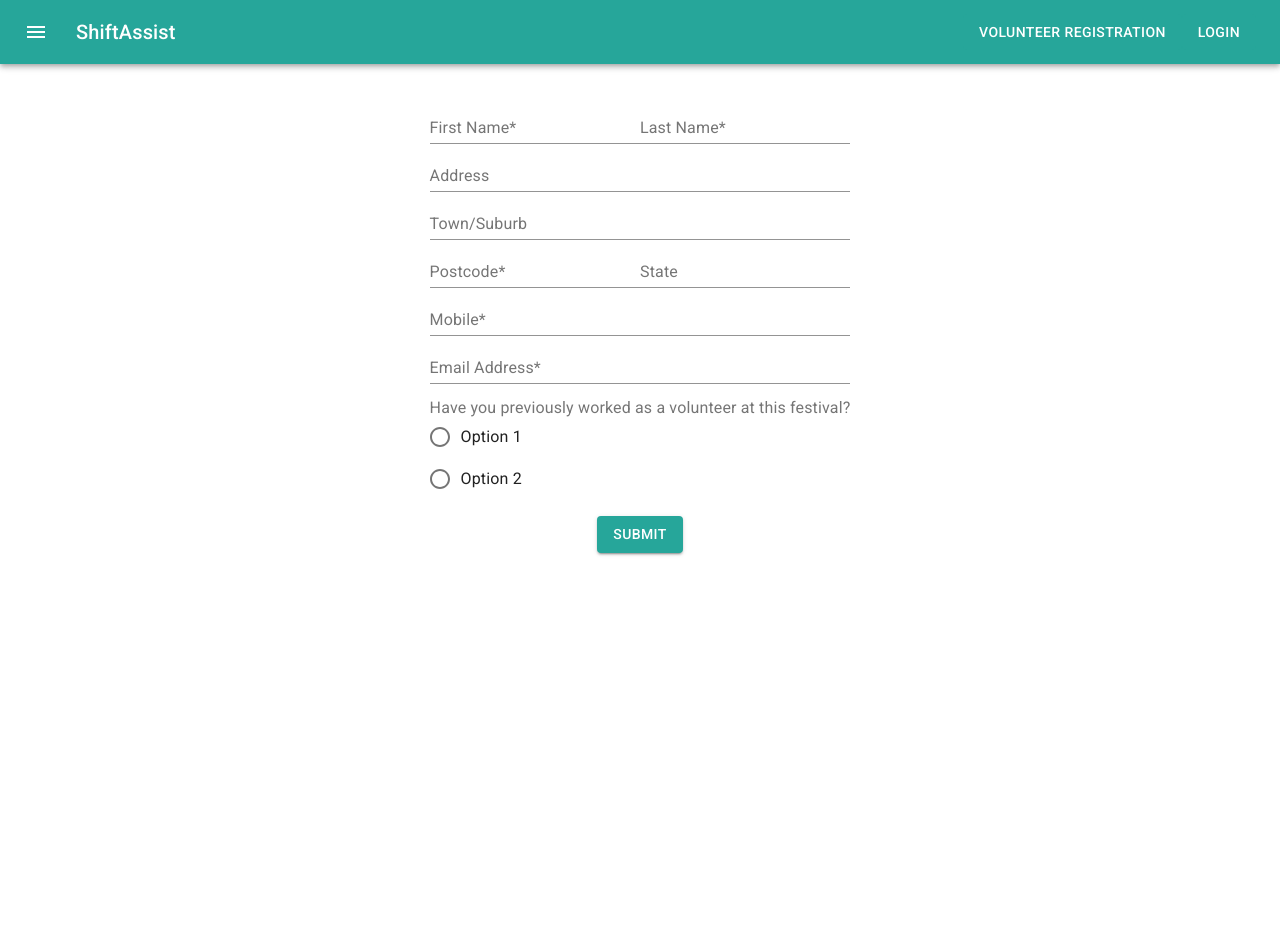
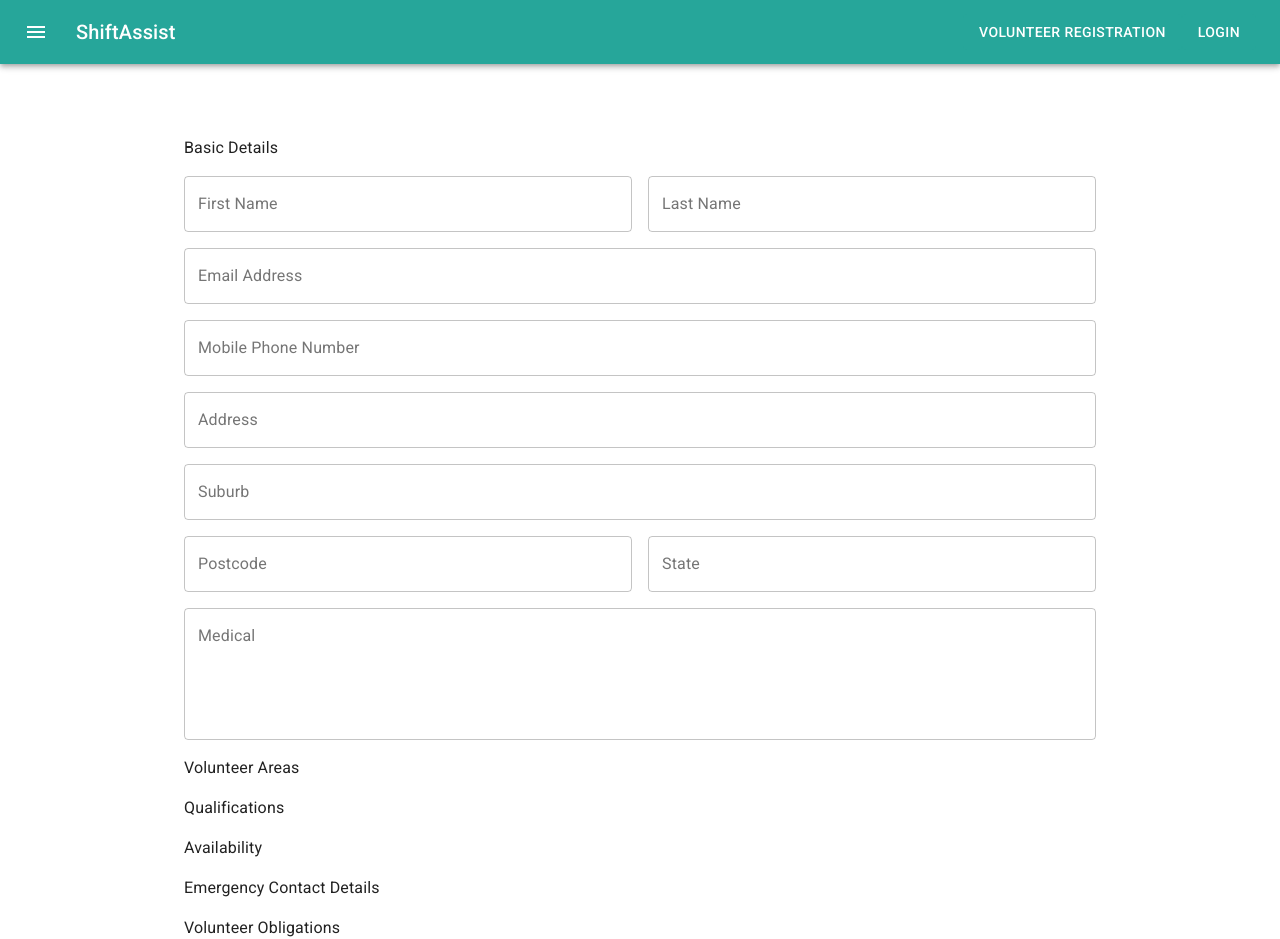
Before and after one commit to stephje/shift-assist, a React (Create React App) app in the folder client/: page /register in a window 1280 px wide. Shown: the top 939 px of the page. Built offline with nearby package versions, Linux system fonts and the light colour scheme.

Commit message:
Refactored Volunteer Registration form to avoid useFormik hook

```diff
--- a/client/package.json
+++ b/client/package.json
@@ -11,6 +11,7 @@
     "@testing-library/react": "^11.1.0",
     "@testing-library/user-event": "^12.1.10",
     "formik": "^2.2.9",
+    "formik-material-ui": "^3.0.1",
     "react": "^17.0.2",
     "react-dom": "^17.0.2",
     "react-router-dom": "^5.2.0",
--- a/client/src/components/VolunteerRegistration.js
+++ b/client/src/components/VolunteerRegistration.js
@@ -1,191 +1,229 @@
 import React from 'react';
-import ReactDOM from 'react-dom';
-import { useFormik } from 'formik';
+import { Formik, Form } from 'formik';
 import * as yup from 'yup';
-import { Button, TextField, Radio, RadioGroup, FormControlLabel, FormControl, FormLabel } from '@material-ui/core';
-import { Box } from '@material-ui/core';
+import { makeStyles } from '@material-ui/core/styles'
+import {
+    Container,
+    Grid,
+    Typography
+} from '@material-ui/core'
+import CustomTextField from './formComponents/CustomTextField';
+import CustomCheckbox from './formComponents/CustomCheckbox';
+import CustomButton from './formComponents/CustomButton';
 
-const validationSchema = yup.object({
+const useStyles = makeStyles((theme) => ({
+    formWrapper: {
+        marginTop: theme.spacing(5),
+        marginBottom: theme.spacing(8),
+    }
+}));
+
+const INITIAL_FORM_STATE = {
+    firstName: '',
+    lastName: '',
+    email: '',
+    mobile: '',
+    address: '',
+    suburb: '',
+    state: '',
+    postcode: '',
+    medical: '',
+    acceptedCommsPermissions: false,
+    termsAndConditions: false,
+
+};
+
+const FORM_VALIDATION = yup.object().shape({
     firstName: yup
-        .string('Enter your first name')
-        .required('First name is required'),
+        .string()
+        .required('Required'),
     lastName: yup
-        .string('Enter your first name')
-        .required('Last name is required'),
+        .string()
+        .required('Required'),
+    email: yup
+        .string()
+        .email('Please enter a valid email address')
+        .required('Required'),
+    mobile: yup
+        .string()
+        .required('Required'),
     address: yup
-        .string('Enter your address'),
+        .string(),
     suburb: yup
-        .string('Enter your town/suburb'),
+        .string(),
+    state: yup
+        .string(),
     postcode: yup
-        .string('Enter your postcode')
-        .required('Postcode is required'),
-    state: yup
-        .string('Enter your state'),
-    mobile: yup
-        .string('Enter your mobile phone number'),
-    email: yup
-        .string('Enter your email')
-        .email('Enter a valid email')
-        .required('Email is required'),
+        .string()
+        .required('Required'),
+    medical: yup
+        .string(),
+    commsPermissions: yup
+        .boolean()
+        .oneOf([true], 'You must accept electronic communications to volunteer.')
+        .required('You must accept electronic communications to volunteer.'),
+    termsAndConditions: yup
+        .boolean()
+        .oneOf([true], 'The Terms and Conditions must be accepted.')
+        .required('The Terms and Conditions must be accepted.')
 });
 
+function onSubmit(values) {
+    console.log(values);
+}
+
 export default function VolunteerRegistration() {
-
-    const experienceOptions = {
-        "Option1": "Yes",
-        "Option2": "No"
-    };
-    Object.freeze(experienceOptions);
-
-    const formik = useFormik({
-        initialValues: {
-            firstName: '',
-            lastName: '',
-            address: '',
-            suburb: '',
-            postcode: '',
-            state: '',
-            mobile: '',
-            email: '',
-            previousExperience: experienceOptions.Option2.toString()
-        },
-        validationSchema: validationSchema,
-        onSubmit: values => {
-            alert(JSON.stringify(values, null, 2));
-        },
-    });
+    const classes = useStyles();
 
     return (
-        <div>
-            <form onSubmit={formik.handleSubmit}>
-                <Box display='flex'>
-                    <TextField
-                        fullWidth
-                        id='firstName'
+        <Grid container>
+            <Grid item xs={12}>
+                {/* Header Here */}
+            </Grid>
+            <Grid item xs={12}>
+                <Container maxWidth='md'>
+                    <div className={classes.formWrapper}>
+
+                        <Formik
+                            initialValues={{
+                                ...INITIAL_FORM_STATE
+                            }}
+                            validationSchema={FORM_VALIDATION}
+                            onSubmit={onSubmit}
+                        >
+                            <Form>
+                                <Grid container spacing={2}>
+
+                                    <Grid item xs={12}>
+                                        <Typography>
+                                            Basic Details
+                                        </Typography>
+                                    </Grid>
+
+                                    <Grid item xs={6}>
+                                        <CustomTextField
                                             name='firstName'
-                        label='First Name*'
-                        value={formik.values.firstName}
-                        onChange={formik.handleChange}
-                        error={
-                            formik.touched.firstName &&
-                            Boolean(formik.errors.firstName)
-                        }
-                        helperText={
-                            formik.touched.firstName && formik.errors.firstName
-                        }
+                                            label='First Name'
                                         />
-                    <TextField
-                        fullWidth
-                        id='lastName'
+                                    </Grid>
+
+                                    <Grid item xs={6}>
+                                        <CustomTextField
                                             name='lastName'
-                        label='Last Name*'
-                        value={formik.values.lastName}
-                        onChange={formik.handleChange}
-                        error={
-                            formik.touched.lastName &&
-                            Boolean(formik.errors.lastName)
-                        }
-                        helperText={
-                            formik.touched.lastName && formik.errors.lastName
-                        }
+                                            label='Last Name'
                                         />
-                </Box>
-                <TextField
-                    fullWidth
-                    id='address'
+                                    </Grid>
+
+                                    <Grid item xs={12}>
+                                        <CustomTextField
+                                            name='email'
+                                            label='Email Address'
+                                        />
+                                    </Grid>
+
+                                    <Grid item xs={12}>
+                                        <CustomTextField
+                                            name='mobile'
+                                            label='Mobile Phone Number'
+                                        />
+                                    </Grid>
+
+                                    <Grid item xs={12}>
+                                        <CustomTextField
                                             name='address'
                                             label='Address'
-                    value={formik.values.address}
-                    onChange={formik.handleChange}
-                    error={
-                        formik.touched.address && Boolean(formik.errors.address)
-                    }
-                    helperText={formik.touched.address && formik.errors.address}
                                         />
-                <TextField
-                    fullWidth
-                    id='suburb'
+                                    </Grid>
+
+
+                                    <Grid item xs={12}>
+                                        <CustomTextField
                                             name='suburb'
-                    label='Town/Suburb'
-                    value={formik.values.suburb}
-                    onChange={formik.handleChange}
-                    error={
-                        formik.touched.suburb && Boolean(formik.errors.suburb)
-                    }
-                    helperText={formik.touched.suburb && formik.errors.suburb}
+                                            label='Suburb'
                                         />
-                <Box display='flex'>
-                    <TextField
-                        fullWidth
-                        id='postcode'
+                                    </Grid>
+
+                                    <Grid item xs={6}>
+                                        <CustomTextField
                                             name='postcode'
-                        label='Postcode*'
-                        value={formik.values.postcode}
-                        onChange={formik.handleChange}
-                        error={
-                            formik.touched.postcode &&
-                            Boolean(formik.errors.postcode)
-                        }
-                        helperText={
-                            formik.touched.postcode && formik.errors.postcode
-                        }
+                                            label='Postcode'
                                         />
-                    <TextField
-                        fullWidth
-                        id='state'
+                                    </Grid>
+
+                                    <Grid item xs={6}>
+                                        <CustomTextField
                                             name='state'
                                             label='State'
-                        value={formik.values.state}
-                        onChange={formik.handleChange}
-                        error={
-                            formik.touched.state && Boolean(formik.errors.state)
-                        }
-                        helperText={formik.touched.state && formik.errors.state}
                                         />
-                </Box>
-                <TextField
-                    fullWidth
-                    id='mobile'
-                    name='mobile'
-                    label='Mobile*'
-                    value={formik.values.mobile}
-                    onChange={formik.handleChange}
-                    error={
-                        formik.touched.mobile && Boolean(formik.errors.mobile)
-                    }
-                    helperText={formik.touched.mobile && formik.errors.mobile}
+                                    </Grid>
+
+                                    <Grid item xs={12}>
+                                        <CustomTextField
+                                            name='medical'
+                                            label='Medical'
+                                            multiline={true}
+                                            rows={5}
                                         />
-                <TextField
-                    fullWidth
-                    id='email'
-                    name='email'
-                    label='Email Address*'
-                    value={formik.values.email}
-                    onChange={formik.handleChange}
-                    error={formik.touched.email && Boolean(formik.errors.email)}
-                    helperText={formik.touched.email && formik.errors.email}
-                />
-                <Box my={2}>
-                    <FormControl component="fieldset">
-                        <FormLabel component="legend">Have you previously worked as a volunteer at this
-                            festival?</FormLabel>
-                        <RadioGroup name='previousExperience' onChange={formik.handleChange}>
-                            <FormControlLabel value={experienceOptions.Option1.toString()} control={<Radio />} label="Option 1" />
-                            <FormControlLabel value={experienceOptions.Option2.toString()} control={<Radio />} label="Option 2" />
-                        </RadioGroup>
-                    </FormControl>
-                </Box>
-                <Box display='flex' justifyContent='center' my={2}>
-                    <Button
-                        color='primary'
-                        variant='contained'
-                        // fullWidth
-                        type='submit'
-                    >
+                                    </Grid>
+
+                                    <Grid item xs={12}>
+                                        <Typography>
+                                            Volunteer Areas
+                                        </Typography>
+                                    </Grid>
+
+                                    <Grid item xs={12}>
+                                        <Typography>
+                                            Qualifications
+                                        </Typography>
+                                    </Grid>
+
+                                    <Grid item xs={12}>
+                                        <Typography>
+                                            Availability
+                                        </Typography>
+                                    </Grid>
+
+                                    <Grid item xs={12}>
+                                        <Typography>
+                                            Emergency Contact Details
+                                        </Typography>
+                                    </Grid>
+
+                                    <Grid item xs={12}>
+                                        <Typography>
+                                            Volunteer Obligations
+                                        </Typography>
+
+                                        <Grid item xs={12}>
+                                            <CustomCheckbox
+                                            name='commsPermissions'
+                                            legend='Electronic Communications'
+                                            label='I consent to receive electronic communications in
+                                            the form of email, SMS or phone.'/>
+                                        </Grid>
+
+                                        <Grid item xs={12}>
+                                            <CustomCheckbox
+                                            name='termsAndConditions'
+                                            legend='Terms and Conditions'
+                                            label='I accept the Volunteer Terms and Conditions.'/>
+                                        </Grid>
+                                    </Grid>
+
+                                    <Grid item xs={12}>
+                                        <CustomButton>
                                             Submit
-                    </Button>
-                </Box>
-            </form>
+                                        </CustomButton>
+                                    </Grid>
+
+                                </Grid>
+                            </Form>
+                        </Formik>
+
                     </div>
+                </Container>
+            </Grid>
+        </Grid>
     );
-}
+};
--- /dev/null
+++ b/client/src/components/formComponents/CustomButton.js
@@ -0,0 +1,31 @@
+import React from 'react';
+import { Button } from '@material-ui/core';
+import { useFormikContext } from 'formik';
+
+const CustomButton = ({
+    children,
+    ...otherProps
+}) => {
+    const { submitForm } = useFormikContext();
+
+    const handleSubmit = () => {
+        submitForm();
+    }
+
+    const configForButton = {
+        variant: 'contained',
+        fullWidth: true,
+        color: 'primary',
+        onClick: handleSubmit
+    }
+
+    return(
+        <Button
+        {...configForButton}
+        >
+            {children}
+        </Button>
+    );
+};
+
+export default CustomButton;
--- /dev/null
+++ b/client/src/components/formComponents/CustomCheckbox.js
@@ -0,0 +1,48 @@
+import React from 'react';
+import {
+    Checkbox,
+    FormControl,
+    FormControlLabel,
+    FormGroup,
+    FormLabel
+} from '@material-ui/core';
+import { useField, useFormikContext } from 'formik';
+
+const CustomCheckbox = ({
+    name,
+    label,
+    legend,
+    ...otherProps
+}) => {
+    const { setFieldValue } = useFormikContext();
+    const [field, meta] = useField(name);
+
+    const handleChange = (event) => {
+        const { checked } = event.target;
+        setFieldValue(name, checked);
+    };
+
+    const configForCheckbox = {
+        ...field,
+        onChange: handleChange
+    };
+
+    const configFormControl = {};
+    if (meta && meta.touched && meta.error) {
+        configFormControl.error = true;
+    }
+
+    return(
+        <FormControl {...configFormControl}>
+            <FormLabel component="legend">{legend}</FormLabel>
+                <FormGroup>
+                    <FormControlLabel
+                        control={<Checkbox { ...configForCheckbox }/>}
+                        label={label}
+                    />
+                </FormGroup>
+        </FormControl>
+    );
+};
+
+export default CustomCheckbox;
--- /dev/null
+++ b/client/src/components/formComponents/CustomTextField.js
@@ -0,0 +1,29 @@
+import React from 'react';
+import { TextField } from '@material-ui/core';
+import { useField } from 'formik';
+
+const CustomTextField = ({
+    name,
+    ...otherProps
+}) => {
+
+    const [field, meta] = useField(name);
+
+    const configForTextField = {
+        ...field,
+        ...otherProps,
+        fullWidth: true,
+        variant: 'outlined'
+    };
+
+    if (meta && meta.touched && meta.error) {
+        configForTextField.error = true;
+        configForTextField.helperText = meta.error;
+    }
+
+    return(
+        <TextField {...configForTextField}/>
+    );
+};
+
+export default CustomTextField;
```
Also changed, not shown: client/src/components/rolesChecklist.js (+29 -5 lines), 2 other files (tests, documents, lock files or other folders). Lines whose indentation alone changed are shown as unchanged.
